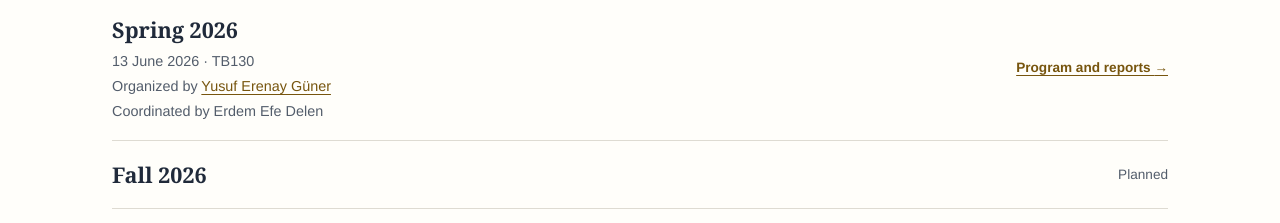
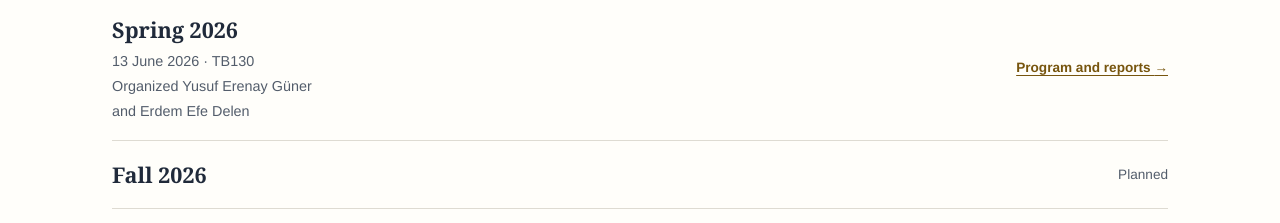
Before and after one commit to cahitanil/cahitanil.github.io, a plain HTML site: page seminars/index.html in a window 1280 px wide. Shown: the part 747-970 px from the top of the page. Drawn offline with Linux system fonts and the light colour scheme.

Commit message:
Update index.html

```diff
--- a/seminars/index.html
+++ b/seminars/index.html
@@ -37,8 +37,8 @@
             <div>
               <h3>Spring 2026</h3>
               <p><time datetime="2026-06-13">13 June 2026</time> · TB130</p>
-              <p>Organized by <a href="https://www.linkedin.com/in/yusuf-erenay-g%C3%BCner-48a25a1a4?originalSubdomain=tr">Yusuf Erenay Güner</a></p>
-              <p>Coordinated by Erdem Efe Delen</p>
+              <p>Organized Yusuf Erenay Güner</a></p>
+              <p>and Erdem Efe Delen</p>
             </div>
             <a class="edition-action" href="spring-2026/">Program and reports <span aria-hidden="true">→</span></a>
           </div>
```
